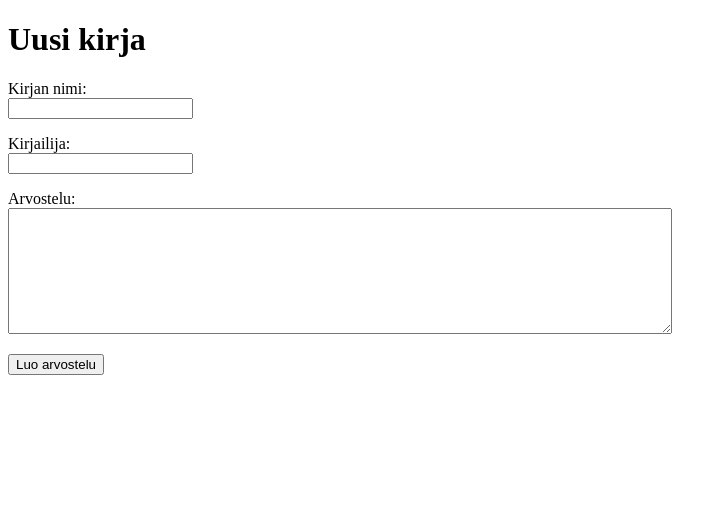
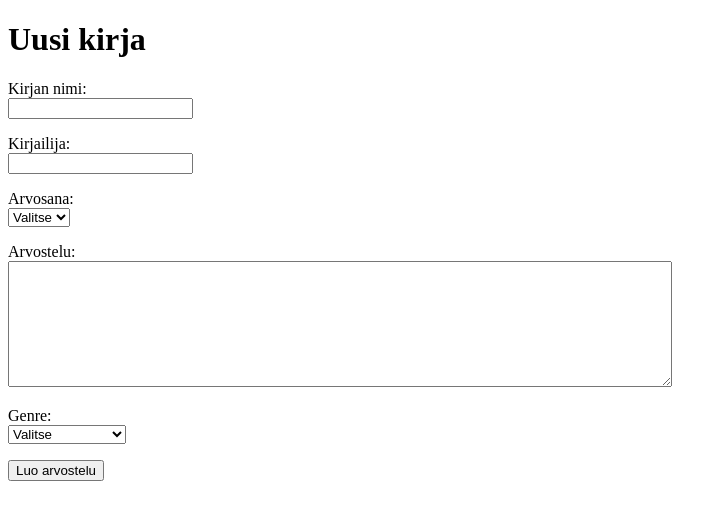
Before and after one commit to bmakinen/Kirjakerho, a Flask app: page /new_book in a window 1280 px wide. Shown: the top 520 px of the page, without its empty margins (0-727 px from the left). Run offline with Flask 3, Linux system fonts and the light colour scheme; the visitor is signed in with stand-in values (Sample User, id 1).

Commit message:
Add classes to books

```diff
--- a/app.py
+++ b/app.py
@@ -42,7 +42,8 @@ def show_book(book_id):
     book = books.get_book(book_id)
     if not book:
         abort(404)
-    return render_template("show_book.html", book=book)
+    classes = books.get_classes(book_id)
+    return render_template("show_book.html", book=book, classes=classes)
 
 @app.route("/new_book")
 def new_book():
@@ -64,7 +65,15 @@ def create_book():
         abort(403)
     user_id = session["user_id"]
 
-    books.add_book(title, author, review, user_id)
+    classes = []
+    grade = request.form["grade"]
+    if grade:
+        classes.append(("Arvosana", grade))
+    genre = request.form["genre"]
+    if genre:
+        classes.append(("Genre", genre))
+
+    books.add_book(title, author, review, user_id, classes)
 
     return redirect("/")
 
--- a/schema.sql
+++ b/schema.sql
@@ -11,3 +11,10 @@ CREATE TABLE books (
     review TEXT,
     user_id INTEGER REFERENCES users
 );
+
+CREATE TABLE book_classes (
+    id INTEGER PRIMARY KEY,
+    book_id INTEGER REFERENCES books,
+    title TEXT,
+    value TEXT
+);
--- a/templates/new_book.html
+++ b/templates/new_book.html
@@ -13,12 +13,36 @@
       <input type="text" name="title" maxlength="50" />
     </p>
     <p>
-        Kirjailija: <br />
-        <input type="text" name="author" maxlength="50"/>
+      Kirjailija: <br />
+      <input type="text" name="author" maxlength="50"/>
     </p>
     <p>
-        Arvostelu: <br />
-        <textarea name="review" rows="8" cols="80" maxlength="1000"></textarea>
+      Arvosana: <br />
+      <select name="grade">
+        <option value="">Valitse</option>
+        <option value="*">*</option>
+        <option value="**">**</option>
+        <option value="***">***</option>
+        <option value="****">****</option>
+        <option value="*****">*****</option>
+      </select>
+    </p>
+    <p>
+      Arvostelu: <br />
+      <textarea name="review" rows="8" cols="80" maxlength="1000"></textarea>
+    </p>
+    <p>
+      Genre: <br />
+      <select name="genre">
+        <option value="">Valitse</option>
+        <option value="Dekkarit">Dekkarit</option>
+        <option value="Klassikot">Klassikot</option>
+        <option value="Kauhu">Kauhu</option>
+        <option value="Romantiikka">Romantiikka</option>
+        <option value="Fantasia">Fantasia</option>
+        <option value="Lapset ja nuoret">Lapset ja nuoret</option>
+        <option value="Elämäkerrat">Elämäkerrat</option>
+      </select>
     </p>
     <input type="submit" value="Luo arvostelu" />
   </form>
```
Also changed, not shown: books.py (+10 -1 lines), templates/show_book.html (+7 -0 lines).
